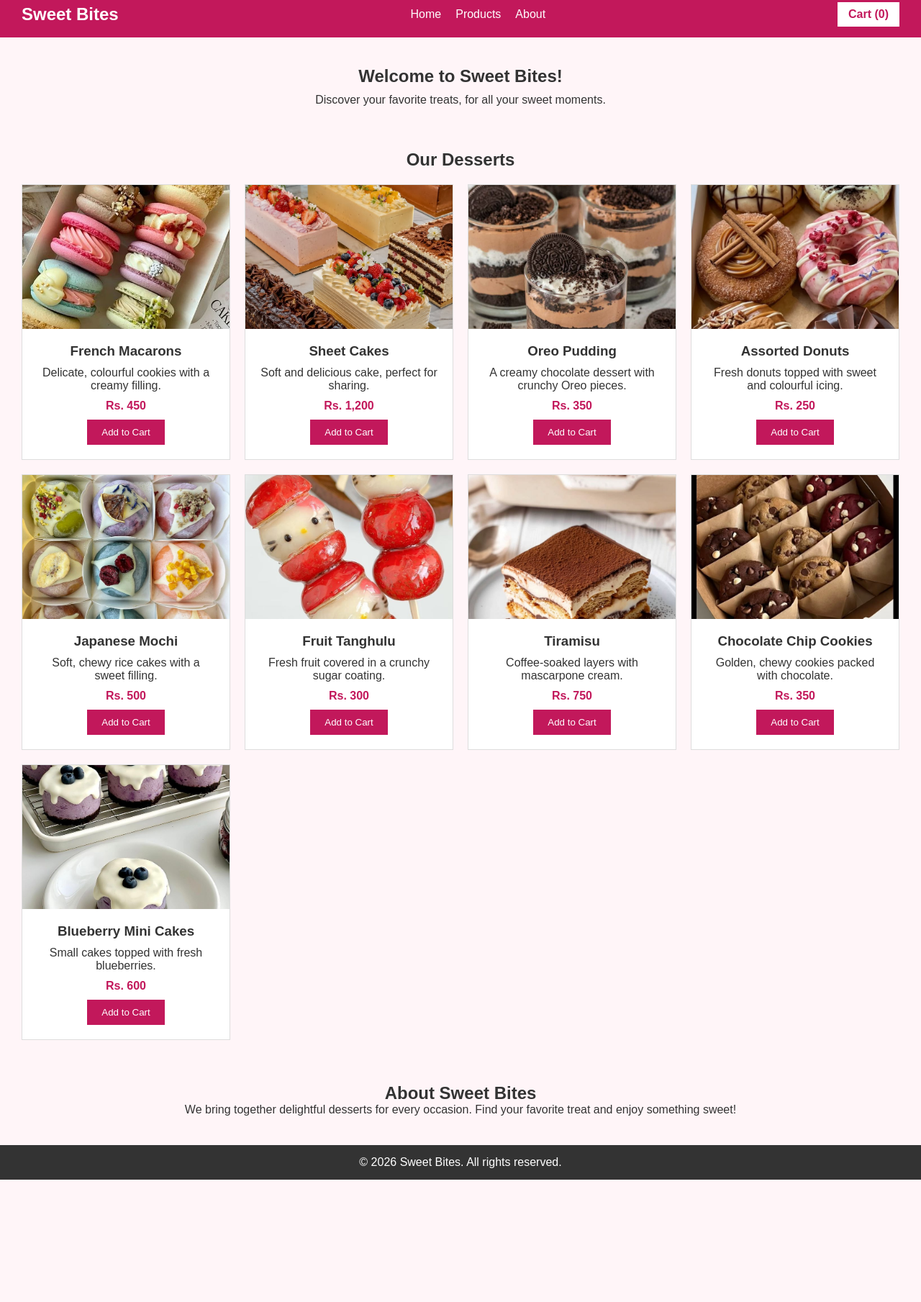
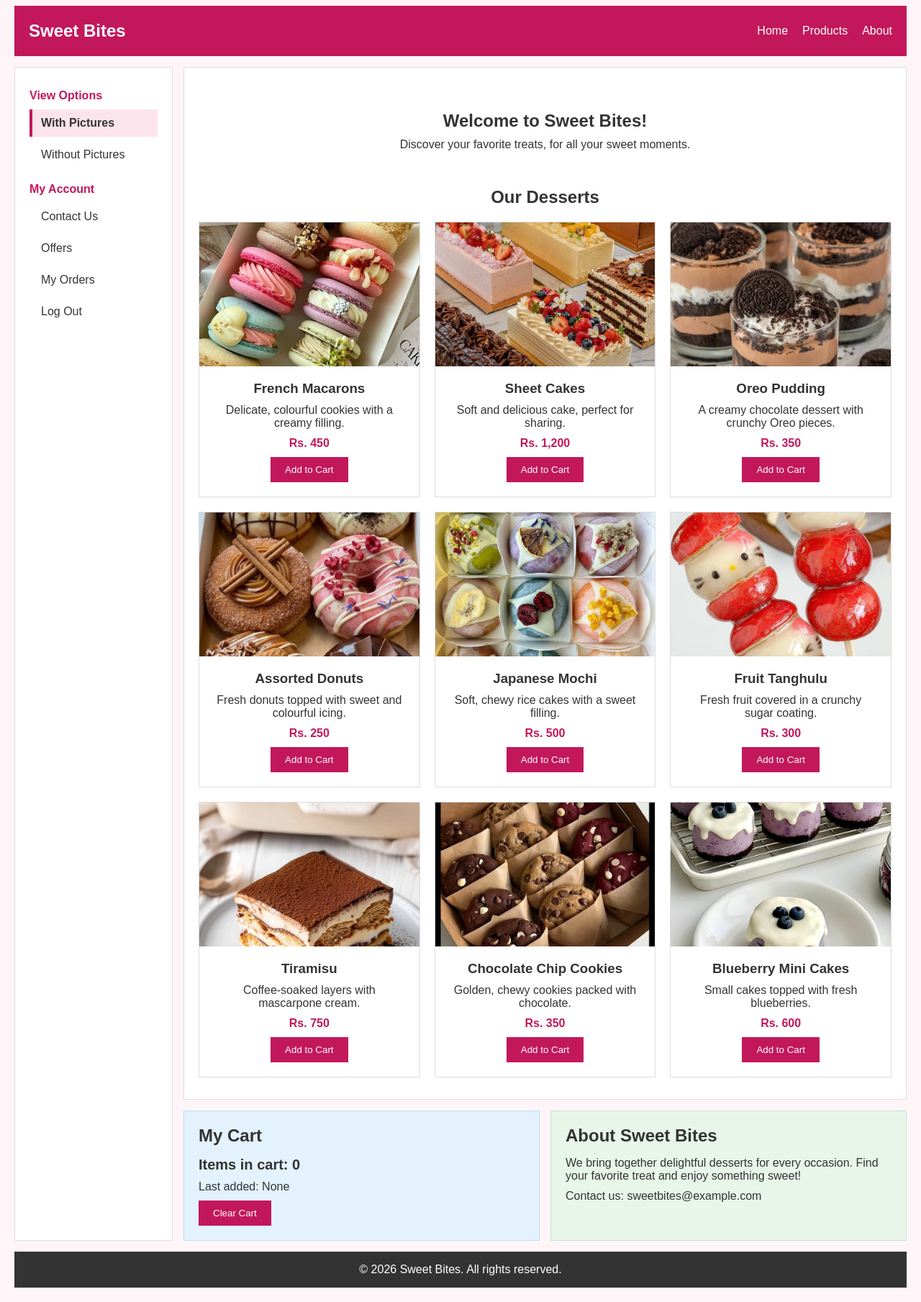
Before and after one commit to Moiza-Batool/WE_Lab_08_A, a plain HTML site: page index.html in a window 1280 px wide. Shown: the part 12-1821 px from the top of the page at 72% size. Before the commit the page ends 1651 px from the top, so only its background shows below. Drawn offline with Linux system fonts and the light colour scheme.

Commit message:
Final push for now

```diff
--- a/index.html
+++ b/index.html
@@ -8,20 +8,36 @@
 </head>
 <body>
 
+<div class="dashboard-container">
+
 <!-- Header and Navigation -->
-<header>
-<nav class="navbar">
+<header class="header">
 <a href="#home" class="logo">Sweet Bites</a>
 <ul class="nav-links">
 <li><a href="#home">Home</a></li>
 <li><a href="#products">Products</a></li>
 <li><a href="#about">About</a></li>
 </ul>
-<div class="cart">Cart (<span id="cart-count">0</span>)</div>
-</nav>
 </header>
 
-<main id="home">
+<!-- Sidebar -->
+<aside class="sidebar">
+<p class="sidebar-label">View Options</p>
+<ul>
+<li><a href="#products" id="view-grid" class="active">With Pictures</a></li>
+<li><a href="#products" id="view-list">Without Pictures</a></li>
+</ul>
+
+<p class="sidebar-label">My Account</p>
+<ul>
+<li><a href="#about">Contact Us</a></li>
+<li><a href="#">Offers</a></li>
+<li><a href="#">My Orders</a></li>
+<li><a href="#">Log Out</a></li>
+</ul>
+</aside>
+
+<main class="main-content" id="home">
 <section class="intro">
 <h1>Welcome to Sweet Bites!</h1>
 <p>Discover your favorite treats, for all your sweet moments.</p>
@@ -30,14 +46,14 @@
 <section id="products">
 <h2>Our Desserts</h2>
 
-<div class="product-grid">
+<div class="product-grid" id="product-grid">
 <article class="card">
 <div class="card-img"><img src="macarons.jpg" alt="French Macarons"></div>
 <div class="card-content">
 <h3>French Macarons</h3>
 <p>Delicate, colourful cookies with a creamy filling.</p>
 <p class="price">Rs. 450</p>
-<button class="add-to-cart">Add to Cart</button>
+<button class="add-to-cart" data-name="French Macarons">Add to Cart</button>
 </div>
 </article>
 
@@ -47,7 +63,7 @@
 <h3>Sheet Cakes</h3>
 <p>Soft and delicious cake, perfect for sharing.</p>
 <p class="price">Rs. 1,200</p>
-<button class="add-to-cart">Add to Cart</button>
+<button class="add-to-cart" data-name="Sheet Cakes">Add to Cart</button>
 </div>
 </article>
 
@@ -57,7 +73,7 @@
 <h3>Oreo Pudding</h3>
 <p>A creamy chocolate dessert with crunchy Oreo pieces.</p>
 <p class="price">Rs. 350</p>
-<button class="add-to-cart">Add to Cart</button>
+<button class="add-to-cart" data-name="Oreo Pudding">Add to Cart</button>
 </div>
 </article>
 
@@ -67,7 +83,7 @@
 <h3>Assorted Donuts</h3>
 <p>Fresh donuts topped with sweet and colourful icing.</p>
 <p class="price">Rs. 250</p>
-<button class="add-to-cart">Add to Cart</button>
+<button class="add-to-cart" data-name="Assorted Donuts">Add to Cart</button>
 </div>
 </article>
 
@@ -77,7 +93,7 @@
 <h3>Japanese Mochi</h3>
 <p>Soft, chewy rice cakes with a sweet filling.</p>
 <p class="price">Rs. 500</p>
-<button class="add-to-cart">Add to Cart</button>
+<button class="add-to-cart" data-name="Japanese Mochi">Add to Cart</button>
 </div>
 </article>
 
@@ -87,7 +103,7 @@
 <h3>Fruit Tanghulu</h3>
 <p>Fresh fruit covered in a crunchy sugar coating.</p>
 <p class="price">Rs. 300</p>
-<button class="add-to-cart">Add to Cart</button>
+<button class="add-to-cart" data-name="Fruit Tanghulu">Add to Cart</button>
 </div>
 </article>
 
@@ -97,7 +113,7 @@
 <h3>Tiramisu</h3>
 <p>Coffee-soaked layers with mascarpone cream.</p>
 <p class="price">Rs. 750</p>
-<button class="add-to-cart">Add to Cart</button>
+<button class="add-to-cart" data-name="Tiramisu">Add to Cart</button>
 </div>
 </article>
 
@@ -107,7 +123,7 @@
 <h3>Chocolate Chip Cookies</h3>
 <p>Golden, chewy cookies packed with chocolate.</p>
 <p class="price">Rs. 350</p>
-<button class="add-to-cart">Add to Cart</button>
+<button class="add-to-cart" data-name="Chocolate Chip Cookies">Add to Cart</button>
 </div>
 </article>
 
@@ -117,34 +133,109 @@
 <h3>Blueberry Mini Cakes</h3>
 <p>Small cakes topped with fresh blueberries.</p>
 <p class="price">Rs. 600</p>
-<button class="add-to-cart">Add to Cart</button>
+<button class="add-to-cart" data-name="Blueberry Mini Cakes">Add to Cart</button>
 </div>
 </article>
 </div>
 </section>
+</main>
 
-<section id="about" class="about">
+<!-- Widget A: Cart -->
+<section class="widget-a" id="cart">
+<h2>My Cart</h2>
+<p class="cart-number">Items in cart: <span id="cart-count">0</span></p>
+<p>Last added: <span id="last-item">None</span></p>
+<button id="clear-cart">Clear Cart</button>
+</section>
+
+<!-- Widget B: About -->
+<section class="widget-b" id="about">
 <h2>About Sweet Bites</h2>
 <p>We bring together delightful desserts for every occasion. Find your favorite treat and enjoy something sweet!</p>
+<p>Contact us: sweetbites@example.com</p>
 </section>
-</main>
 
 <!-- Footer -->
-<footer>
-<p>&copy; 2026 Sweet Bites. All rights reserved.</p>
-</footer>
+<footer class="footer">&copy; 2026 Sweet Bites. All rights reserved.</footer>
+
+</div>
+
+<!-- Image Viewer (opens when a picture is clicked) -->
+<div id="image-viewer" class="image-viewer">
+<span id="close-viewer" class="close-viewer">&times;</span>
+<img id="expanded-image" src="" alt="Expanded dessert image">
+</div>
 
 <!-- Cart Counter -->
 <script>
 let cartCount = 0;
 const cartCounter = document.getElementById("cart-count");
+const lastItem = document.getElementById("last-item");
 const cartButtons = document.querySelectorAll(".add-to-cart");
 
 cartButtons.forEach(function(button) {
 button.addEventListener("click", function() {
 cartCount++;
 cartCounter.textContent = cartCount;
+lastItem.textContent = button.dataset.name;
 });
+});
+
+document.getElementById("clear-cart").addEventListener("click", function() {
+cartCount = 0;
+cartCounter.textContent = cartCount;
+lastItem.textContent = "None";
+});
+</script>
+
+<!-- Sidebar View Options (with / without pictures) -->
+<script>
+const productGrid = document.getElementById("product-grid");
+const viewGrid = document.getElementById("view-grid");
+const viewList = document.getElementById("view-list");
+
+viewGrid.addEventListener("click", function() {
+productGrid.classList.remove("no-images");
+viewGrid.classList.add("active");
+viewList.classList.remove("active");
+});
+
+viewList.addEventListener("click", function() {
+productGrid.classList.add("no-images");
+viewList.classList.add("active");
+viewGrid.classList.remove("active");
+});
+</script>
+
+<!-- Image Viewer Script -->
+<script>
+const productImages = document.querySelectorAll(".card img");
+const imageViewer = document.getElementById("image-viewer");
+const expandedImage = document.getElementById("expanded-image");
+const closeViewer = document.getElementById("close-viewer");
+
+productImages.forEach(function(image) {
+image.addEventListener("click", function() {
+expandedImage.src = image.src;
+expandedImage.alt = image.alt;
+imageViewer.style.display = "flex";
+});
+});
+
+closeViewer.addEventListener("click", function() {
+imageViewer.style.display = "none";
+});
+
+imageViewer.addEventListener("click", function(event) {
+if (event.target === imageViewer) {
+imageViewer.style.display = "none";
+}
+});
+
+document.addEventListener("keydown", function(event) {
+if (event.key === "Escape") {
+imageViewer.style.display = "none";
+}
 });
 </script>
 
--- a/style.css
+++ b/style.css
@@ -8,20 +8,35 @@ body {
 font-family: Arial, sans-serif;
 background-color: #fff5f8;
 color: #333333;
+padding: 20px;
 }
 
 html {
 scroll-behavior: smooth;
 }
 
-/* Navigation Bar */
-.navbar {
+/* Dashboard Grid Layout */
+.dashboard-container {
+display: grid;
+grid-template-columns: 220px 1fr 1fr;
+grid-template-rows: 70px minmax(300px, auto) auto 50px;
+grid-template-areas:
+"header header header"
+"sidebar main main"
+"sidebar widget-a widget-b"
+"footer footer footer";
+gap: 15px;
+}
+
+/* Header and Navigation Bar */
+.header {
+grid-area: header;
 background: #c2185b;
 color: white;
 display: flex;
 align-items: center;
 justify-content: space-between;
-padding: 15px 30px;
+padding: 0 20px;
 }
 
 .logo {
@@ -46,11 +61,56 @@ text-decoration: none;
 text-decoration: underline;
 }
 
-.cart {
-background: white;
+/* Sidebar */
+.sidebar {
+grid-area: sidebar;
+background: #ffffff;
+padding: 20px;
+border: 1px solid #ddd;
+}
+
+.sidebar-label {
 color: #c2185b;
-padding: 8px 15px;
 font-weight: bold;
+margin: 10px 0;
+}
+
+.sidebar ul {
+list-style: none;
+margin-bottom: 20px;
+}
+
+.sidebar li {
+margin-bottom: 6px;
+}
+
+.sidebar a {
+display: block;
+padding: 10px 12px;
+color: #333333;
+text-decoration: none;
+border-left: 4px solid transparent;
+transition: background 0.3s, border-color 0.3s;
+}
+
+/* Sidebar hover effect */
+.sidebar a:hover {
+background: #fce4ec;
+border-left-color: #c2185b;
+}
+
+.sidebar a.active {
+background: #fce4ec;
+border-left-color: #c2185b;
+font-weight: bold;
+}
+
+/* Main Content */
+.main-content {
+grid-area: main;
+background: #ffffff;
+padding: 20px;
+border: 1px solid #ddd;
 }
 
 /* Intro and Sections */
@@ -64,7 +124,7 @@ margin-bottom: 10px;
 }
 
 #products {
-padding: 20px 30px;
+padding: 10px 0;
 }
 
 #products h2 {
@@ -83,7 +143,7 @@ gap: 20px;
 background: #ffffff;
 border: 1px solid #ddd;
 text-align: center;
-transition: transform 0.3s, box-shadow 0.3s;
+transition: transform 0.3s, box-shadow 0.3s, background 0.3s;
 }
 
 /* Hover animation */
@@ -101,12 +161,22 @@ overflow: hidden;
 width: 100%;
 height: 100%;
 object-fit: cover;
+cursor: pointer;
 transition: transform 0.4s;
 }
 
 /* Image zooms slightly on hover */
 .card:hover .card-img img {
 transform: scale(1.1);
+}
+
+/* Without Pictures view (sidebar option): images hidden, hover effect stays */
+.product-grid.no-images .card-img {
+display: none;
+}
+
+.product-grid.no-images .card:hover {
+background: #fce4ec;
 }
 
 .card-content {
@@ -139,14 +209,74 @@ button:hover {
 background: #880e4f;
 }
 
-.about {
-text-align: center;
-padding: 40px 20px;
+/* Widgets */
+.widget-a {
+grid-area: widget-a;
+background: #e3f2fd;
+padding: 20px;
+border: 1px solid #bbdefb;
 }
 
-footer {
+.widget-b {
+grid-area: widget-b;
+background: #e8f5e9;
+padding: 20px;
+border: 1px solid #c8e6c9;
+}
+
+.widget-a h2,
+.widget-b h2 {
+margin-bottom: 15px;
+}
+
+.widget-a p,
+.widget-b p {
+margin-bottom: 10px;
+}
+
+.cart-number {
+font-size: 20px;
+font-weight: bold;
+}
+
+/* Footer */
+.footer {
+grid-area: footer;
 background: #333333;
 color: white;
 text-align: center;
-padding: 15px;
+line-height: 50px;
 }
+
+/* Image Viewer (click a picture to open it) */
+.image-viewer {
+display: none;
+position: fixed;
+top: 0;
+left: 0;
+width: 100%;
+height: 100%;
+background: rgba(0, 0, 0, 0.85);
+align-items: center;
+justify-content: center;
+z-index: 1000;
+}
+
+.image-viewer img {
+max-width: 90%;
+max-height: 85%;
+border: 4px solid white;
+}
+
+.close-viewer {
+position: absolute;
+top: 20px;
+right: 30px;
+color: white;
+font-size: 40px;
+cursor: pointer;
+}
+
+.close-viewer:hover {
+color: #f8bbd0;
+}
```
Also changed, not shown: 1 other file.
